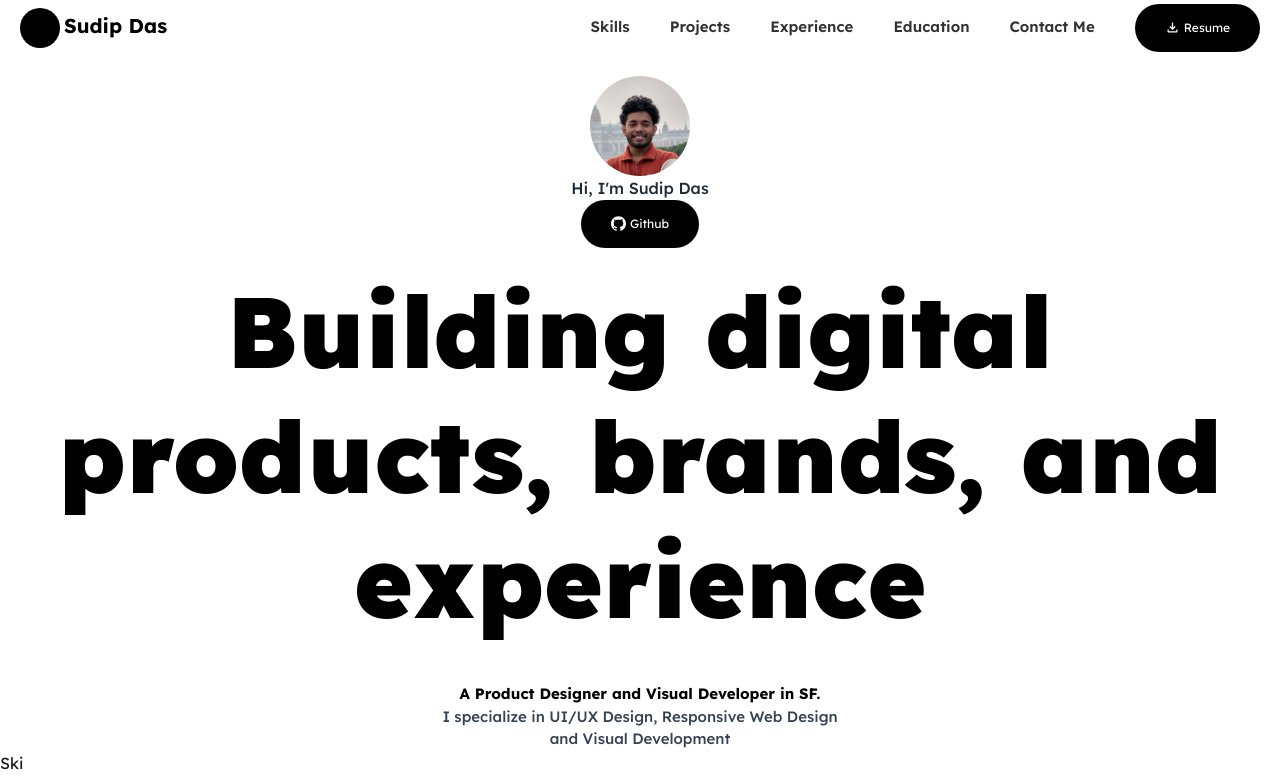
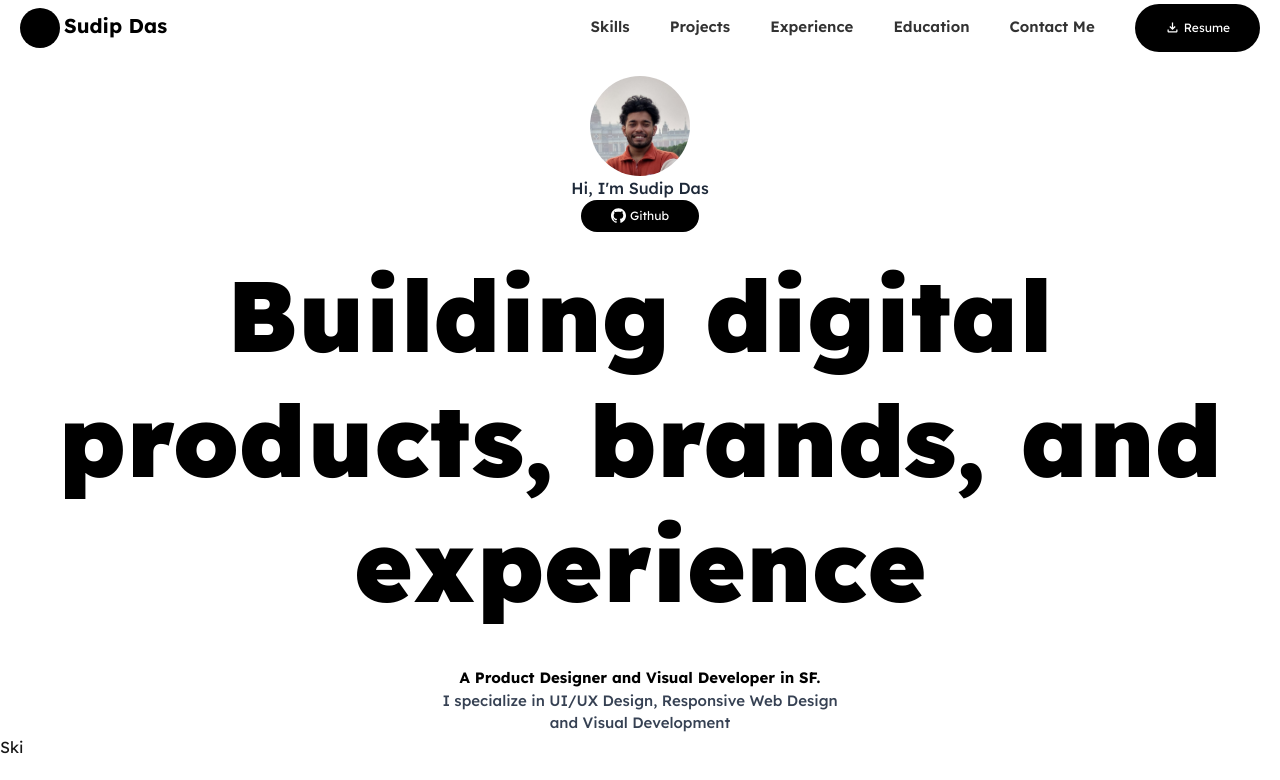
Before and after one commit to the-sudip/Portfolio, a Next.js app: page / in a window 1280 px wide. Shown: the top 780 px of the page. Built offline with nearby package versions, Linux system fonts and the light colour scheme.

Commit message:
height property added to button

```diff
--- a/src/app/_components/Button.jsx
+++ b/src/app/_components/Button.jsx
@@ -1,6 +1,7 @@
 import React from "react";
 
 const Button = ({
+  height = "medium",
   type = "filled",
   icon,
   onClick = () => {
@@ -13,11 +14,16 @@ const Button = ({
     filled: "bg-black text-white",
     border: "border-2 border-black text-black",
   };
+
+  const heightClasses = {
+    medium: "py-[15px]",
+    small: "py-[7px]"
+  }
   return (
     <div>
       <button
         onClick={onClick}
-        className={`${typeClasses[type]} flex justify-center gap-1 px-[30px] py-[15px] rounded-full text-[12px] cursor-pointer`}
+        className={`${typeClasses[type]} flex justify-center gap-1 px-[30px] ${heightClasses[height]} rounded-full text-[12px] cursor-pointer`}
       >
         {icon && <span className="text-[15px] mt-[1px]">{icon}</span>}
         {children}
--- a/src/app/_components/HeroSection.jsx
+++ b/src/app/_components/HeroSection.jsx
@@ -30,7 +30,7 @@ const HeroSection = () => {
         </div> */}
         <div className="w-[100px] h-[100px] rounded-full overflow-hidden"><img src="/sudip.jpg"></img></div>
         <p className="text-gray-800 font-medium">Hi, I'm Sudip Das</p>
-        <a href="https://github.com/the-sudip" target="blank"><Button type="filled" icon={<SiGithub/>}>Github</Button></a>
+        <a href="https://github.com/the-sudip" target="blank"><Button type="filled" height="small" icon={<SiGithub/>}>Github</Button></a>
       </div>
       <p
         ref={mainTextRef}
```
